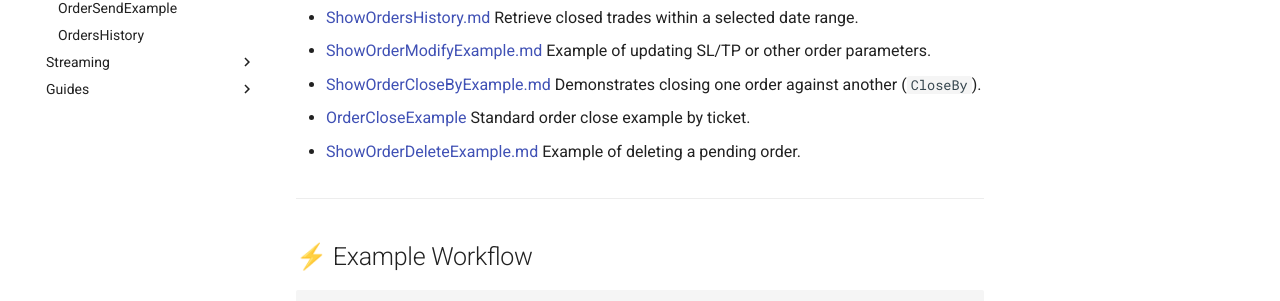
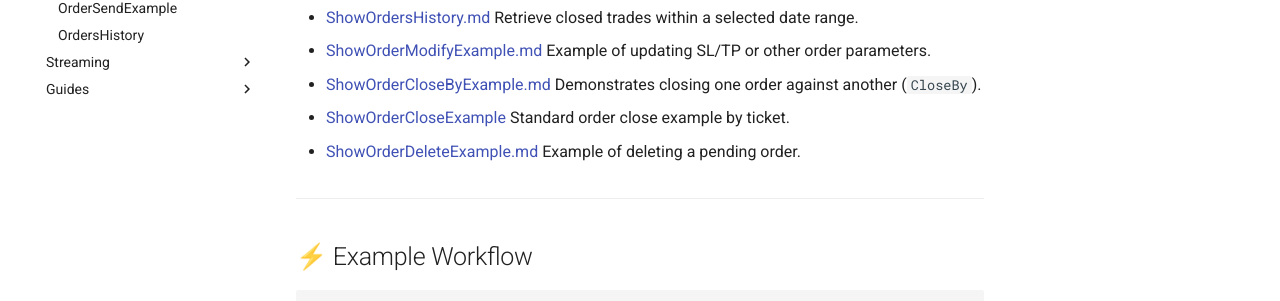
Before and after one commit to MetaRPC/GoMT4, an MkDocs documentation site: the page built from docs/Order_Operations/Order_Operations_Overview.md, in a window 1280 px wide and 900 px high. Shown: the part 444-745 px from the top of the window. Built offline with MkDocs 1.6.1 and Material for MkDocs 9.7.7, drawn with Linux system fonts in a browser that asks for light colours.

Commit message:
Update Order_Operations_Overview.md

```diff
--- a/docs/Order_Operations/Order_Operations_Overview.md
+++ b/docs/Order_Operations/Order_Operations_Overview.md
@@ -22,7 +22,7 @@ It’s the practical toolkit for working with active and historical trades.
 * [ShowOrderCloseByExample.md](ShowOrderCloseByExample.md)
   Demonstrates closing one order against another (`CloseBy`).
 
-* [OrderCloseExample](OrderCloseExample.md)
+* [ShowOrderCloseExample](OrderCloseExample.md)
   Standard order close example by ticket.
 
 * [ShowOrderDeleteExample.md](ShowOrderDeleteExample.md)
```
